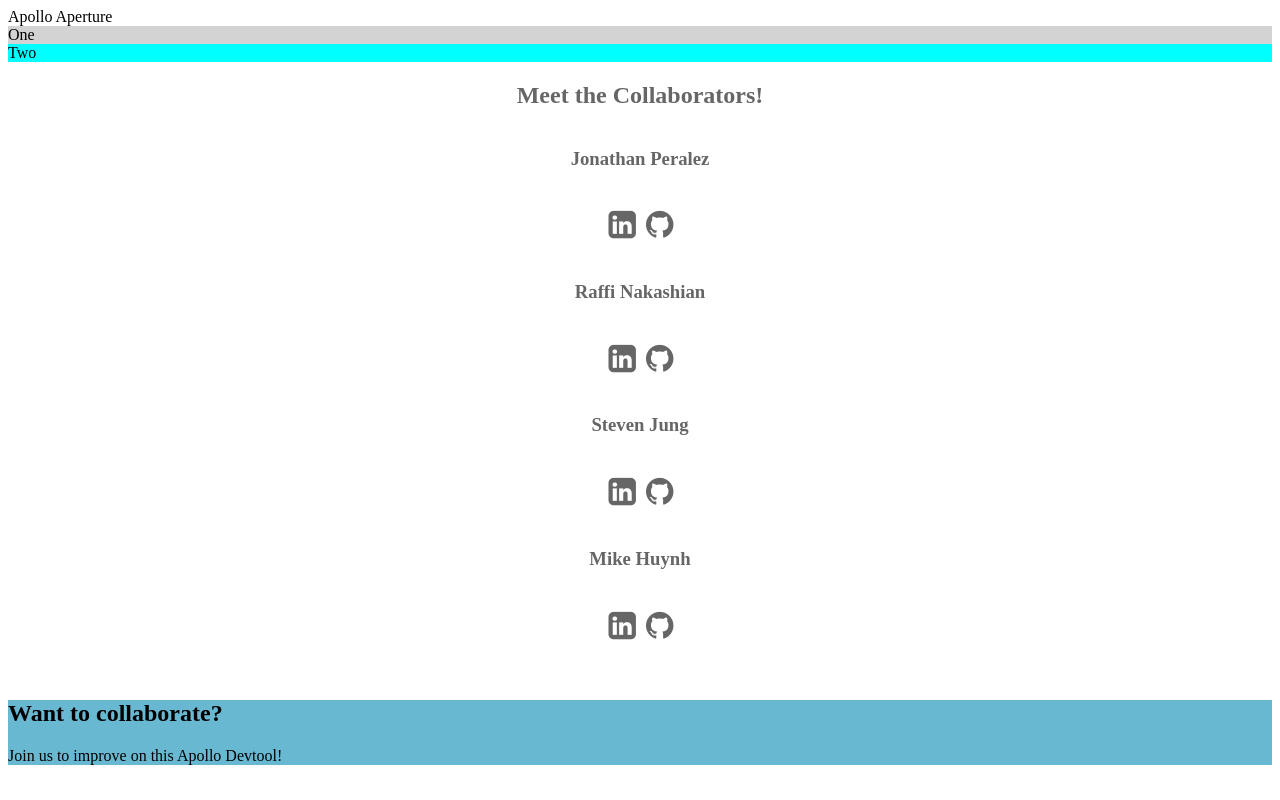
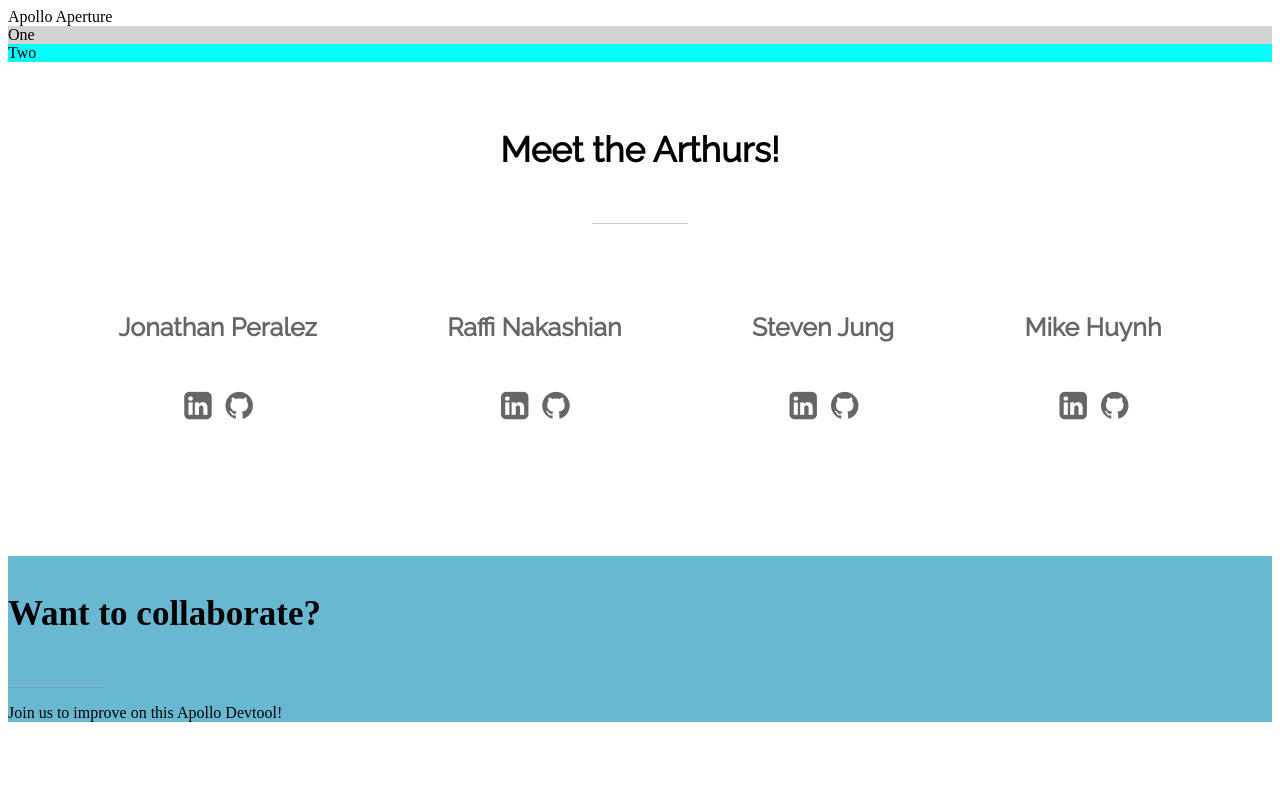
Before and after one commit to apollo-aperture/website, a plain HTML site: page main.html in a window 1280 px wide. Drawn offline with Linux system fonts and the light colour scheme.

Commit message:
change fonts and touch up collabration section

```diff
--- a/main.css
+++ b/main.css
@@ -1,3 +1,4 @@
+@import url('https://fonts.googleapis.com/css?family=Raleway&display=swap');
 
 ul {
   list-style-type: none;
@@ -9,13 +10,36 @@ ul {
 
 #three {
   text-align: center;
-  display: block;
+  font-family: 'Raleway', sans-serif;
+  /* color: #666666; */
+}
+
+h2 {
+  font-size: 35px;
+  padding-top: 3%;
+}
+header.major:after {
+  background: hsla(0,0%,56.5%,.5);
+  content: "";
+  display: inline-block;
+  height: 1px;
+  margin-top: 1.5em;
+  width: 6em
+}
+
+h3 {
+  font-size: 25px;
+}
+
+.col-4{
+  display: inline-block;
+  text-align: center;
   color: #666666;
+  padding: 5%;
 }
 
 .ico-Linked {
   color: #666666;
-  /* Other styles here */
 }
 
 .fa-linkedin-square:hover {
@@ -24,7 +48,6 @@ ul {
 
 .ico-github {
   color: #666666;
-  /* Other styles here */
 }
 .fa-github:hover {
   color: rgb(105, 184, 210);
@@ -38,7 +61,7 @@ ul.icons {
 .icons li {
   display: center;
   float:left;
-  padding: 5px;
+  padding: 7px;
 }
 
 .image {
--- a/main.html
+++ b/main.html
@@ -16,11 +16,9 @@
     <section class="sections" id="two">Two</section>
     <section class="sections" id="three">
       <div class="grid-wrapper">
-        <div class="col-12">
             <header class="major">
-                <h2>Meet the Collaborators!</h2>
+                <h2>Meet the Arthurs!</h2>
             </header>
-        </div>
        <div class="col-4">
           <span class="image fit"></span>
          <h3>Jonathan Peralez</h3>
```
